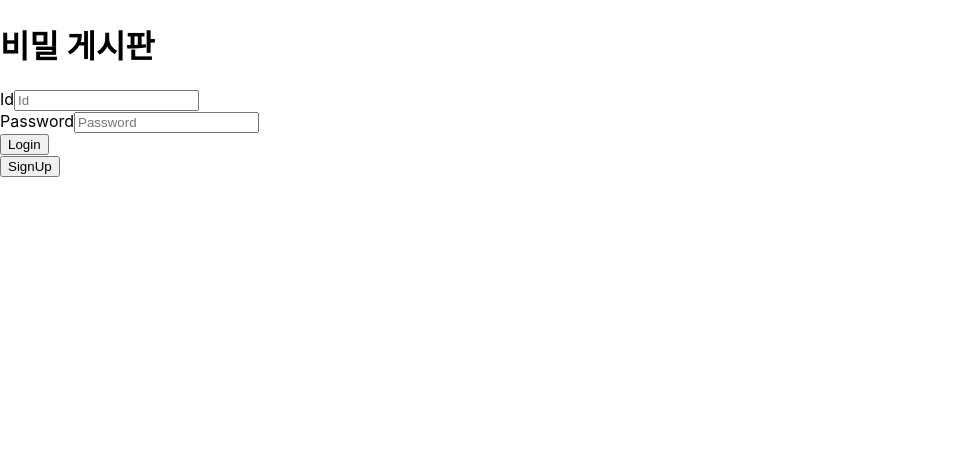
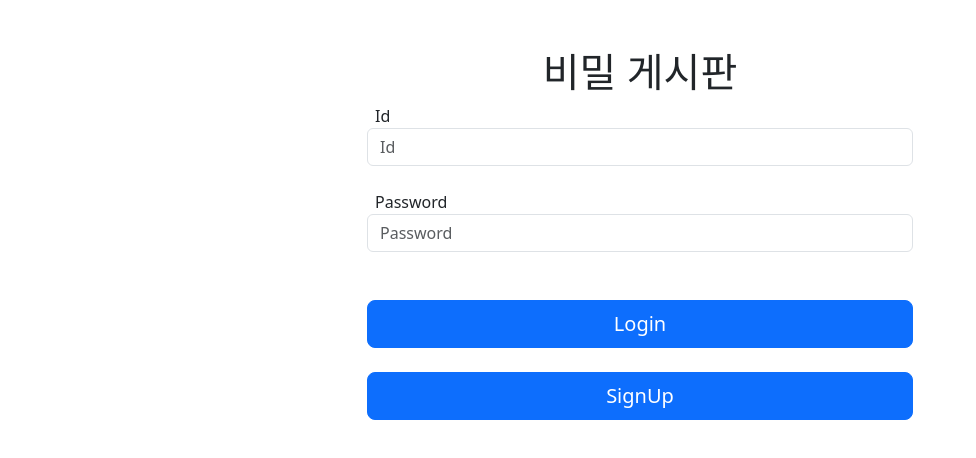
Before and after one commit to siat-blog/siat9-blog, a React (Create React App) app in the folder FE_secret_board/: page / in a window 1280 px wide. Shown: the top 458 px of the page, without its empty margins (0-976 px from the left). Built offline with nearby package versions, Linux system fonts and the light colour scheme.

Commit message:
feat - Login.jsx - useNavigate 주석처리

```diff
--- a/FE_secret_board/src/Login/Login.jsx
+++ b/FE_secret_board/src/Login/Login.jsx
@@ -1,13 +1,13 @@
 import React, { useState } from "react";
 import { Button } from "react-bootstrap";
 // import api from "../api/axios";
-import {useNavigate} from "react-router-dom";
+// import {useNavigate} from "react-router-dom";
 
 
 function Login(props) {
 
   // useNavigate 훅 이용해서 페이지 이동
-  const moveUrl = useNavigate();
+  // const moveUrl = useNavigate();
 
   const [id, setId] = useState("");
   const [password, setPassword] = useState("");
@@ -69,10 +69,15 @@ function Login(props) {
               <Button variant="primary" size="lg" type="submit">Login</Button>
             </div>
             <div className="d-grid gap-2 mb-5">
+              <Button variant="primary" size="lg" type="button">SignUp</Button>
+            </div>
+
+            {/* 회원가입 페이지로 이동 */}
+            {/* <div className="d-grid gap-2 mb-5">
               <Button variant="primary" size="lg" type="button" onClick={ () => {
-                moveUrl("/SignUp");  //회원가입 페이지로 이동
+                moveUrl("/SignUp");
               }}>SignUp</Button>
-            </div>
+            </div> */}
           </form>
 
         </div>
--- a/FE_secret_board/src/index.js
+++ b/FE_secret_board/src/index.js
@@ -1,13 +1,23 @@
 import React from 'react';
 import ReactDOM from 'react-dom/client';
 import './index.css';
-import App from './App';
+// import App from './App';
 import reportWebVitals from './reportWebVitals';
+import Login from './Login/Login';
+import 'bootstrap/dist/css/bootstrap.min.css';
+
+// const root = ReactDOM.createRoot(document.getElementById('root'));
+// root.render(
+//   <React.StrictMode>
+//     <App />
+//   </React.StrictMode>
+// );
+
 
 const root = ReactDOM.createRoot(document.getElementById('root'));
 root.render(
   <React.StrictMode>
-    <App />
+    <Login />
   </React.StrictMode>
 );
 
```
